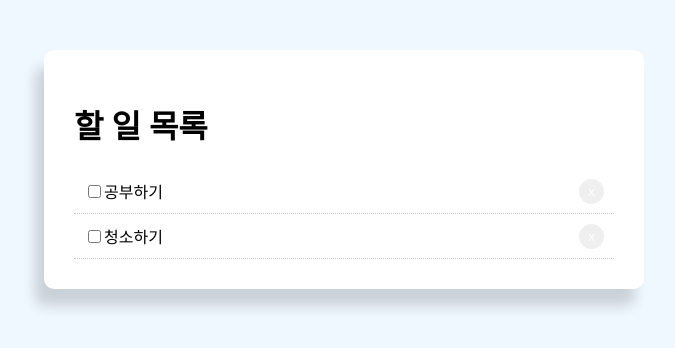
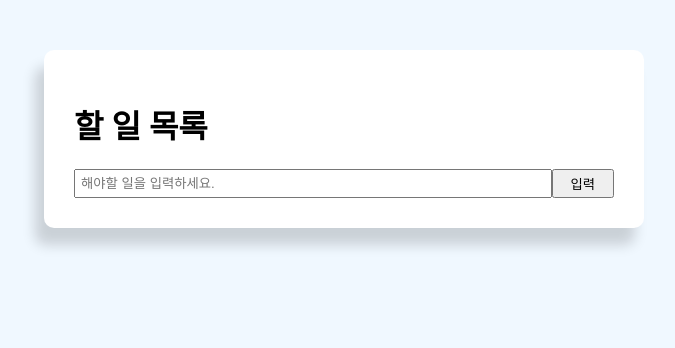
Before and after one commit to soonhankwon/react-exam, a React (Create React App) app: page / in a window 1280 px wide. Shown: the top 348 px of the page, without its empty margins (296-971 px from the left). Built offline with nearby package versions, Linux system fonts and the light colour scheme.

Commit message:
feat: check box handling

```diff
--- a/src/App.js
+++ b/src/App.js
@@ -3,18 +3,7 @@
 
 export default class App extends Component {
   state = {
-    todoData: [
-      {
-        id: "1",
-        title: "공부하기",
-        completed: true,
-      },
-      {
-        id: "2",
-        title: "청소하기",
-        completed: false,
-      },
-    ],
+    todoData: [],
     value: "",
   };
 
@@ -27,16 +16,45 @@
     float: "right",
   };
 
-  getStyle = () => {
+  getStyle = (completed) => {
     return {
       padding: "10px",
       borderBottom: "1px #ccc dotted",
-      textDecoration: "none",
+      textDecoration: completed ? "line-through" : "none",
     };
   };
 
   handleClick = (id) => {
     let newTodoData = this.state.todoData.filter((data) => data.id !== id);
+    this.setState({ todoData: newTodoData });
+  };
+
+  handleChange = (e) => {
+    this.setState({ value: e.target.value });
+  };
+
+  handleSubmit = (e) => {
+    // form 안에 input을 전송할 때 페이지 리로드 되는 걸 막아줌
+    e.preventDefault();
+
+    // 새로운 할 일 데이터
+    let newTodo = {
+      id: Date.now(),
+      title: this.state.value,
+      completed: false,
+    };
+
+    // 원래 있던 할 일에 새로운 할 일 더해주기(spread operator)
+    this.setState({ todoData: [...this.state.todoData, newTodo], value: "" });
+  };
+
+  handleCompleteChange = (id) => {
+    let newTodoData = this.state.todoData.map((data) => {
+      if (data.id === id) {
+        data.completed = !data.completed;
+      }
+      return data;
+    });
     this.setState({ todoData: newTodoData });
   };
 
@@ -48,8 +66,12 @@
             <h1>할 일 목록</h1>
           </div>
           {this.state.todoData.map((data) => (
-            <div style={this.getStyle()} key={data.id}>
-              <input type="checkbox" defaultChecked={false} />
+            <div style={this.getStyle(data.completed)} key={data.id}>
+              <input
+                type="checkbox"
+                defaultChecked={false}
+                onChange={() => this.handleCompleteChange(data.id)}
+              />
               {data.title}
               <button
                 style={this.bthStyle}
@@ -59,6 +81,23 @@
               </button>
             </div>
           ))}
+
+          <form style={{ display: "flex" }} onSubmit={this.handleSubmit}>
+            <input
+              type="text"
+              name="value"
+              style={{ flex: "10", padding: "5px" }}
+              placeholder="해야할 일을 입력하세요."
+              value={this.state.value}
+              onChange={this.handleChange}
+            />
+            <input
+              type="submit"
+              value="입력"
+              className="btn"
+              style={{ flex: "1" }}
+            />
+          </form>
         </div>
       </div>
     );
```
